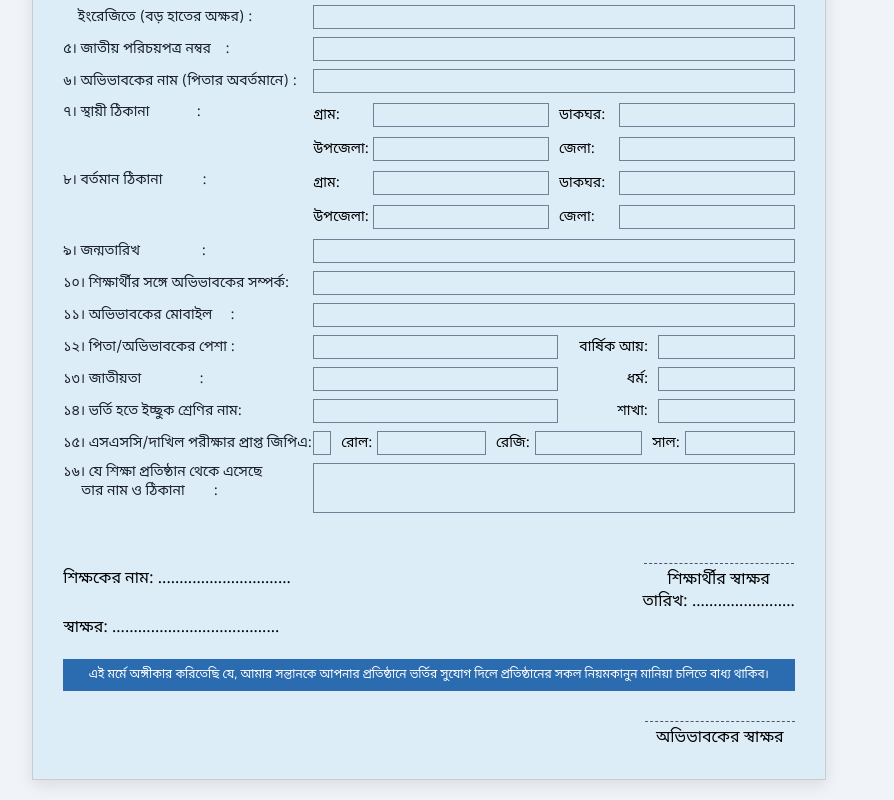
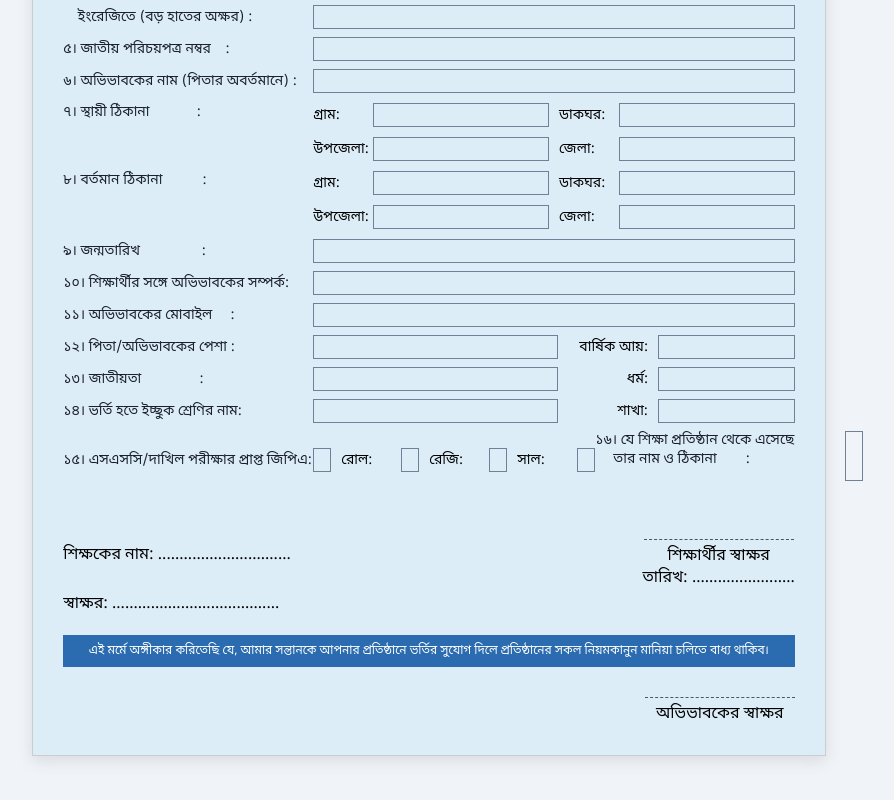
Before and after one commit to economist-bd/Jusc-form, a plain HTML site: page index.html in a window 1280 px wide. Shown: the part 553-1353 px from the top of the page, without its empty margins (211-1105 px from the left). After the commit the page ends 1329 px from the top, so only its background shows below. Drawn offline with Linux system fonts and the light colour scheme.

Commit message:
Update index.html

```diff
--- a/index.html
+++ b/index.html
@@ -477,20 +477,28 @@
                <div class="form-group">
     <div class="form-label">১৫। এসএসসি/দাখিল পরীক্ষার প্রাপ্ত জিপিএ:</div>
     <div class="multi-input-row">
-                        <input type="text" class="form-input">
+
+        <!-- জিপিএ বক্স (আকারে ছোট) -->
+        <input type="text" class="form-input gpa-input" placeholder="জিপিএ">
+
+        <!-- রোল বক্স (আকারে বড়) -->
         <div class="address-item">
-                            <label style="min-width: 30px; text-align: right; padding-right: 5px;">রোল:</label>
+            <label>রোল:</label>
             <input type="text" class="form-input">
         </div>
+
+        <!-- রেজি: বক্স (আকারে বড়) -->
         <div class="address-item">
-                            <label style="min-width: 30px; text-align: right; padding-right: 5px;">রেজি:</label>
+            <label>রেজি:</label>
             <input type="text" class="form-input">
         </div>
+
+        <!-- সাল বক্স (আকারে বড়) -->
         <div class="address-item">
-                            <label style="min-width: 20px; text-align: right; padding-right: 5px;">সাল:</label>
+            <label>সাল:</label>
             <input type="text" class="form-input">
         </div>
-                    </div>
+
     </div>
 
                 <div class="form-group" style="align-items: flex-start;">
```
Lines whose indentation alone changed are shown as unchanged.
